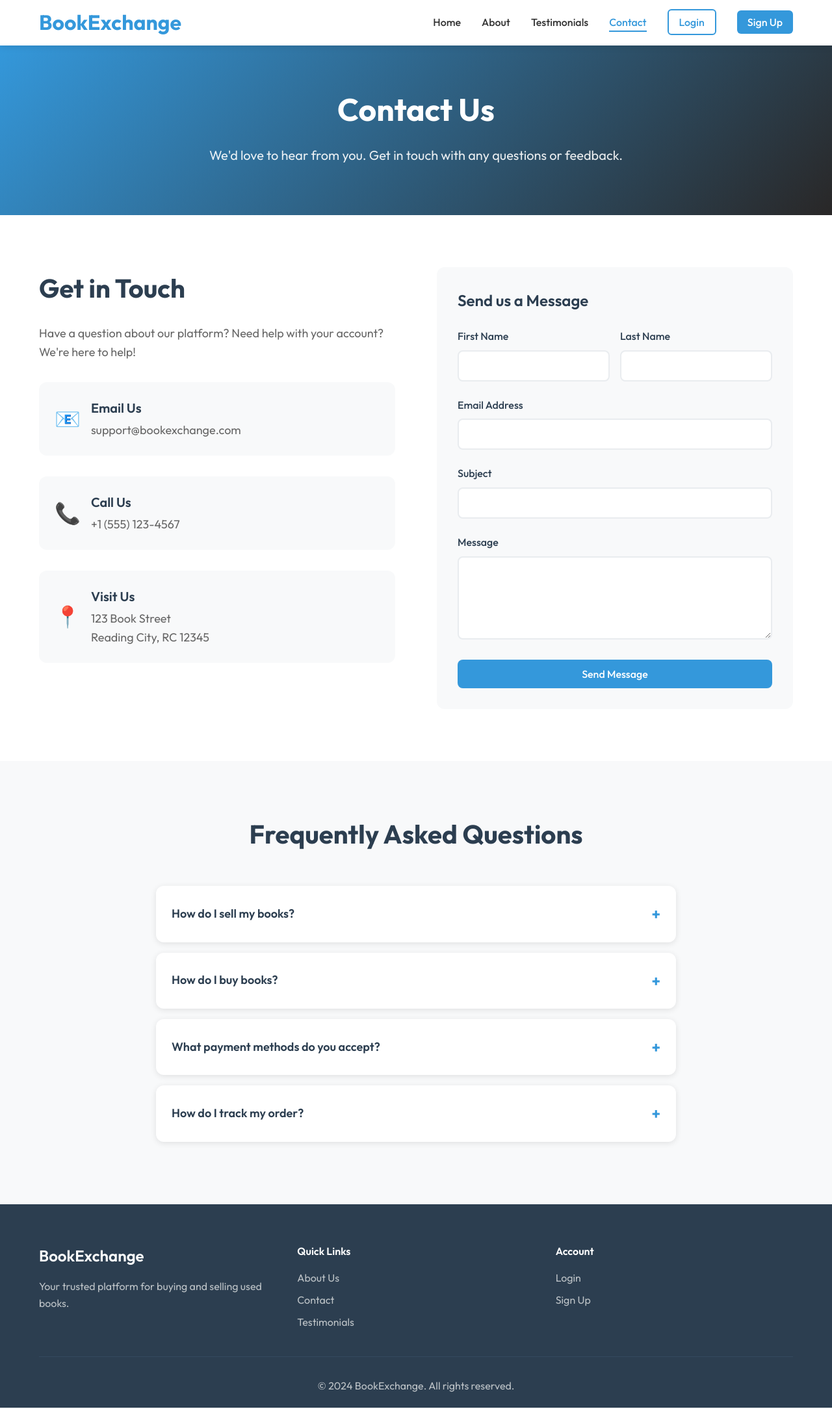
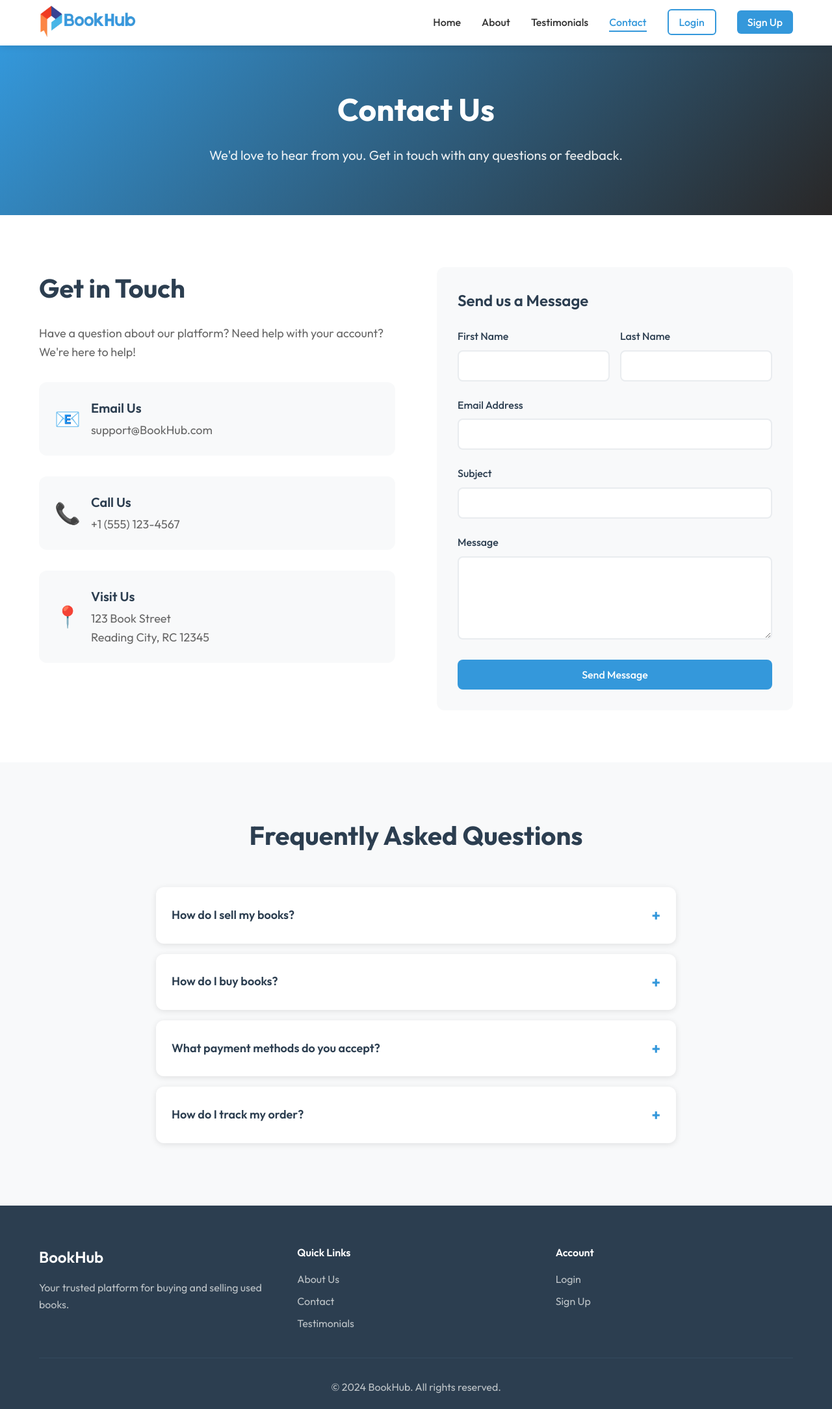
Before and after one commit to AsthaRami/P2P-used-book-marketplace, a PHP site: page /pages/contact.html in a window 1280 px wide. Shown: the whole page at 65% size. Run offline with PHP 8.4, Linux system fonts and the light colour scheme.

Commit message:
Logo Changed In All Files

```diff
--- a/bookexchange/assets/css/style.css
+++ b/bookexchange/assets/css/style.css
@@ -13,6 +13,7 @@ body {
     line-height: 1.6;
     color: #333;
     background-color: #f8f9fa;
+    max-width: 100%;
 }
 
 .container {
@@ -50,7 +51,7 @@ p {
 .btn {
     display: inline-block;
     padding: 12px 24px;
-    border: none;
+    border: 1px solid transparent;
     border-radius: 8px;
     text-decoration: none;
     font-weight: 500;
@@ -70,6 +71,7 @@ p {
     background-color: #1e7a9a;
     transform: translateY(-2px);
     box-shadow: 0 4px 12px rgba(37, 150, 190, 0.3);
+    border: 1px solid white;
 }
 
 .btn-secondary {
@@ -80,6 +82,7 @@ p {
 .btn-secondary:hover {
     background-color: #5a6268;
     transform: translateY(-2px);
+    border: 1px solid white;
 }
 
 .btn-outline {
--- a/bookexchange/pages/contact.html
+++ b/bookexchange/pages/contact.html
@@ -3,7 +3,7 @@
 <head>
     <meta charset="UTF-8">
     <meta name="viewport" content="width=device-width, initial-scale=1.0">
-    <title>Contact Us - BookExchange</title>
+    <title>Contact Us - BookHub</title>
     <link rel="preconnect" href="https://fonts.googleapis.com">
     <link rel="preconnect" href="https://fonts.gstatic.com" crossorigin>
     <link href="https://fonts.googleapis.com/css2?family=Outfit:wght@300;400;500;600;700&display=swap" rel="stylesheet">
@@ -14,7 +14,9 @@
     <nav class="navbar">
         <div class="nav-container">
             <div class="nav-logo">
-                <a href="index.html"><h2>BookExchange</h2></a>
+                <a href="index.html">
+                    <h2><img src="../assets/images/BookHub Logo (P2P).png" alt="Astha" style=" width:150px;height:60px;padding-top:10px;"></h2>
+                </a>
             </div>
             <ul class="nav-menu">
                 <li class="nav-item">
@@ -65,7 +67,7 @@
                             <div class="contact-icon">📧</div>
                             <div>
                                 <h3>Email Us</h3>
-                                <p>support@bookexchange.com</p>
+                                <p>support@BookHub.com</p>
                             </div>
                         </div>
 
@@ -177,7 +179,7 @@
         <div class="container">
             <div class="footer-content">
                 <div class="footer-section">
-                    <h3>BookExchange</h3>
+                    <h3>BookHub</h3>
                     <p>Your trusted platform for buying and selling used books.</p>
                 </div>
                 <div class="footer-section">
@@ -197,7 +199,7 @@
                 </div>
             </div>
             <div class="footer-bottom">
-                <p>&copy; 2024 BookExchange. All rights reserved.</p>
+                <p>&copy; 2024 BookHub. All rights reserved.</p>
             </div>
         </div>
     </footer>
--- a/bookexchange/pages/seller-dashboard.html
+++ b/bookexchange/pages/seller-dashboard.html
@@ -15,7 +15,9 @@
     <nav class="navbar">
         <div class="nav-container">
             <div class="nav-logo">
-                <a href="index.html"><h2>BookExchange</h2></a>
+                <a href="index.html">
+                    <h2><img src="../assets/images/BookHub Logo (P2P).png" alt="Astha" style=" width:150px;height:60px;padding-top:10px;"></h2>
+                </a>
             </div>
             <ul class="nav-menu">
                 <li class="nav-item">
--- a/bookexchange/pages/signup.html
+++ b/bookexchange/pages/signup.html
@@ -14,7 +14,9 @@
     <nav class="navbar">
         <div class="nav-container">
             <div class="nav-logo">
-                <a href="index.html"><h2>BookExchange</h2></a>
+                <a href="index.html">
+                    <h2><img src="../assets/images/BookHub Logo (P2P).png" alt="Astha" style=" width:150px;height:60px;padding-top:10px;"></h2>
+                </a>
             </div>
             <ul class="nav-menu">
                 <li class="nav-item">
--- a/bookexchange/pages/testimonials.html
+++ b/bookexchange/pages/testimonials.html
@@ -14,7 +14,9 @@
     <nav class="navbar">
         <div class="nav-container">
             <div class="nav-logo">
-                <a href="index.html"><h2>BookExchange</h2></a>
+                <a href="index.html">
+                    <h2><img src="../assets/images/BookHub Logo (P2P).png" alt="Astha" style=" width:150px;height:60px;padding-top:10px;"></h2>
+                </a>
             </div>
             <ul class="nav-menu">
                 <li class="nav-item">
```
Also changed, not shown: bookexchange/pages/about.html (+12 -9 lines), bookexchange/pages/book-details.html (+4 -4 lines), bookexchange/pages/buyer-dashboard.html (+4 -4 lines), bookexchange/pages/cart.html (+6 -4 lines), bookexchange/pages/index.html (+8 -5 lines), bookexchange/pages/login.html (+7 -5 lines).
